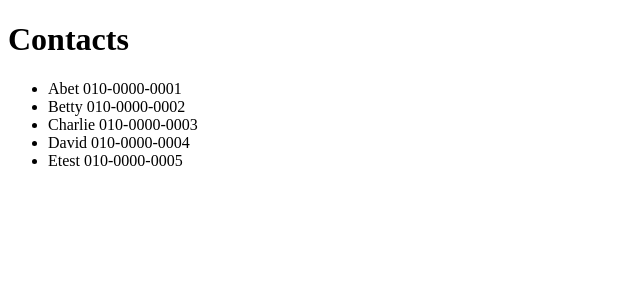
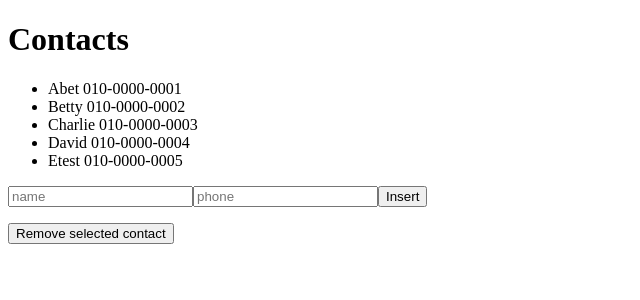
Before and after one commit to woosungchu/redux-tutorial, a React app: page / in a window 1280 px wide. Shown: the top 300 px of the page, without its empty margins (0-640 px from the left). Built offline with nearby package versions, Linux system fonts and the light colour scheme.

Commit message:
CRUD contact

```diff
--- a/package.json
+++ b/package.json
@@ -18,6 +18,7 @@
   "homepage": "https://github.com/woosungchu/redux-tutorial#readme",
   "dependencies": {
     "react": "^15.4.2",
+    "react-addons-update": "^15.4.2",
     "react-dom": "^15.4.2"
   },
   "devDependencies": {
--- a/src/components/App.js
+++ b/src/components/App.js
@@ -1,4 +1,5 @@
 import React from 'react';
+import update from 'react-addons-update';
 import ContactInfo from './ContactInfo';
 
 class App extends React.Component {
@@ -20,11 +21,55 @@
         {name : "Charlie", phone : "010-0000-0003"},
         {name : "David", phone : "010-0000-0004"},
         {name : "Etest", phone : "010-0000-0005"}
-      ]
+      ],
+      selectedKey: -1
+    }
+  }//constructor
+
+  _onSelect(key){
+    if(key==this.state.selectedKey){
+      console.log("key selected cancelled");
+      this.setState({
+        selectedKey:-1
+      });
+      return;
     }
 
+    this.setState({
+      selectedKey:key
+    });
+    console.log(key+ " is selected");
   }
 
+  _isSelected(key){
+    return (this.state.selectedKey == key)
+  }
+
+  _insertContact(name,phone){
+    let newState = update(this.state,{
+      contactData : {
+        $push : [{"name":name,"phone":phone}]
+      }
+    });
+    this.setState(newState);
+  }
+
+  _removeContact(){
+    if(this.state.selectedKey==-1){
+      console.log("contact not selected");
+      return;
+    }
+
+    this.setState({
+      contactData: update(
+        this.state.contactData,
+        {
+          $splice: [[this.state.selectedKey,1]]
+        }
+      ),
+      selectedKey: -1
+    })
+  }
 
   render(){
     return (
@@ -36,13 +81,71 @@
                 <ContactInfo name= {contact.name}
                              phone = {contact.phone}
                              key = {i}
+                             contactKey = {i}
+                             isSelected = {this._isSelected.bind(this)(i)}
+                             onSelect = {this._onSelect.bind(this)}
                              />
               );
             })}
           </ul>
+          <ContactCreator onInsert={this._insertContact.bind(this)}/>
+          <ContactRemover onRemove={this._removeContact.bind(this)}/>
       </div>
     )
   }
 }
 
+class ContactCreator extends React.Component {
+  constructor(props){
+    super(props);
+
+    this.state = {
+      name : "",
+      phone : ""
+    };
+  }
+
+  handleChange(e){
+    var nextState = {};
+    nextState[e.target.name] = e.target.value;
+    this.setState(nextState);
+  }
+
+  handleClick(){
+    this.props.onInsert(this.state.name, this.state.phone);
+    this.setState({
+      name: "",
+      phone: ""
+    });
+  }
+
+  render(){
+    return (
+      <div>
+        <p>
+          <input type="text" name="name" placeholder="name"
+            value={this.state.name} onChange={this.handleChange.bind(this)} />
+          <input type="text" name="phone" placeholder="phone"
+            value={this.state.phone} onChange={this.handleChange.bind(this)} />
+          <button onClick={this.handleClick.bind(this)}>Insert</button>
+        </p>
+      </div>
+    );
+  }
+}
+
+class ContactRemover extends React.Component {
+  handleClick(){
+    this.props.onRemove();
+  }
+
+  render(){
+    return (
+      <button onClick={this.handleClick.bind(this)}>
+        Remove selected contact
+      </button>
+    );
+  }
+}
+
 export default App;
--- a/src/components/ContactInfo.js
+++ b/src/components/ContactInfo.js
@@ -1,10 +1,28 @@
 import React from 'react';
 
 class ContactInfo extends React.Component {
+
+  handleClick(){
+    this.props.onSelect(this.props.contactKey);
+  }
+
   render(){
+    let getStyle = isSelect => {
+      if(!isSelect) return;
+
+      let style = {
+        fontWeight : 'bold',
+        backgroundColor : '#4efcd8'
+      };
+
+      return style;
+    }
+
     return (
-      <li>{this.props.name} {this.props.phone}</li>
-    )
+      <li style={getStyle(this.props.isSelected)} onClick={this.handleClick.bind(this)}>
+        {this.props.name} {this.props.phone}
+      </li>
+    );
   }
 }
 
```
